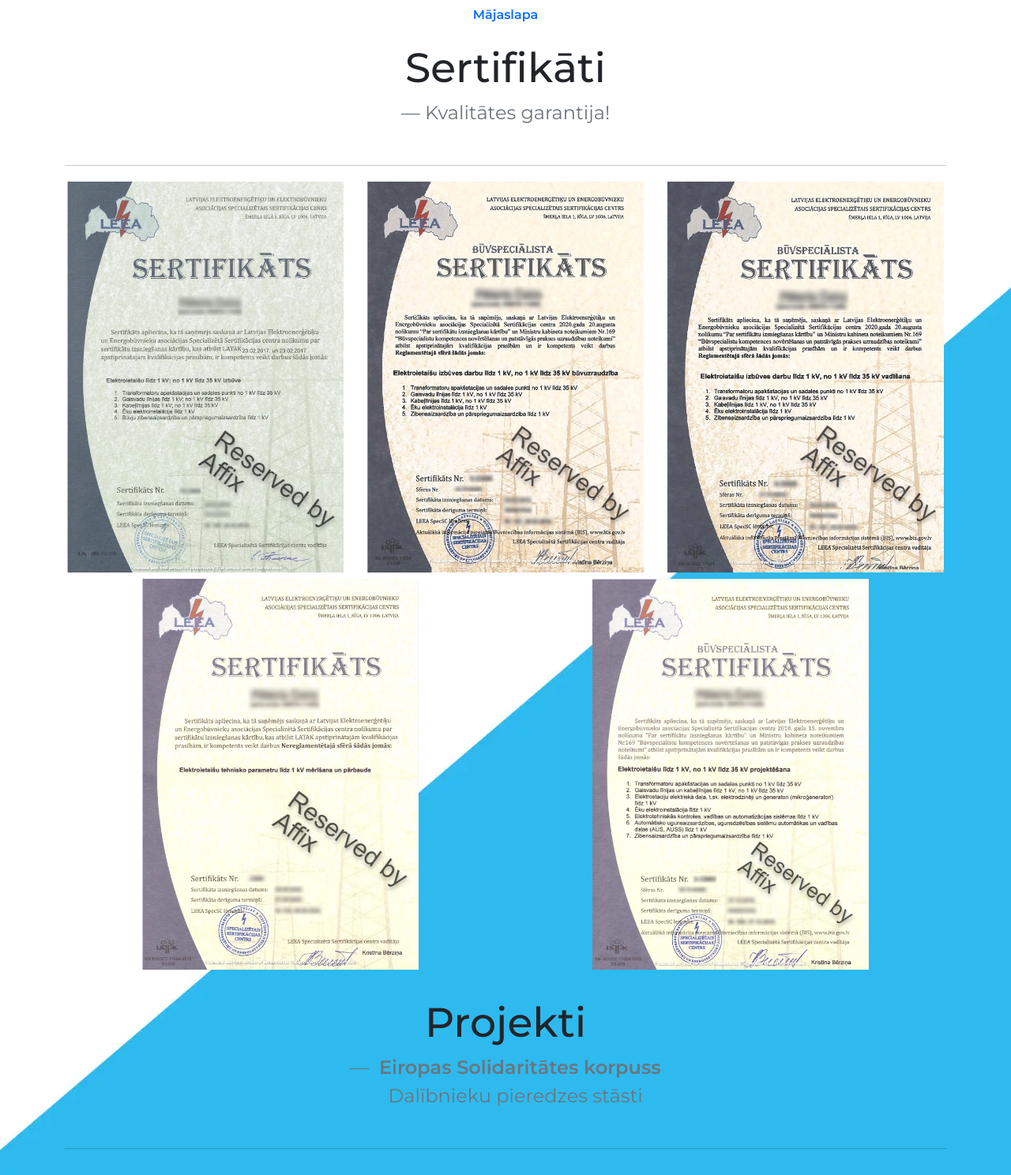
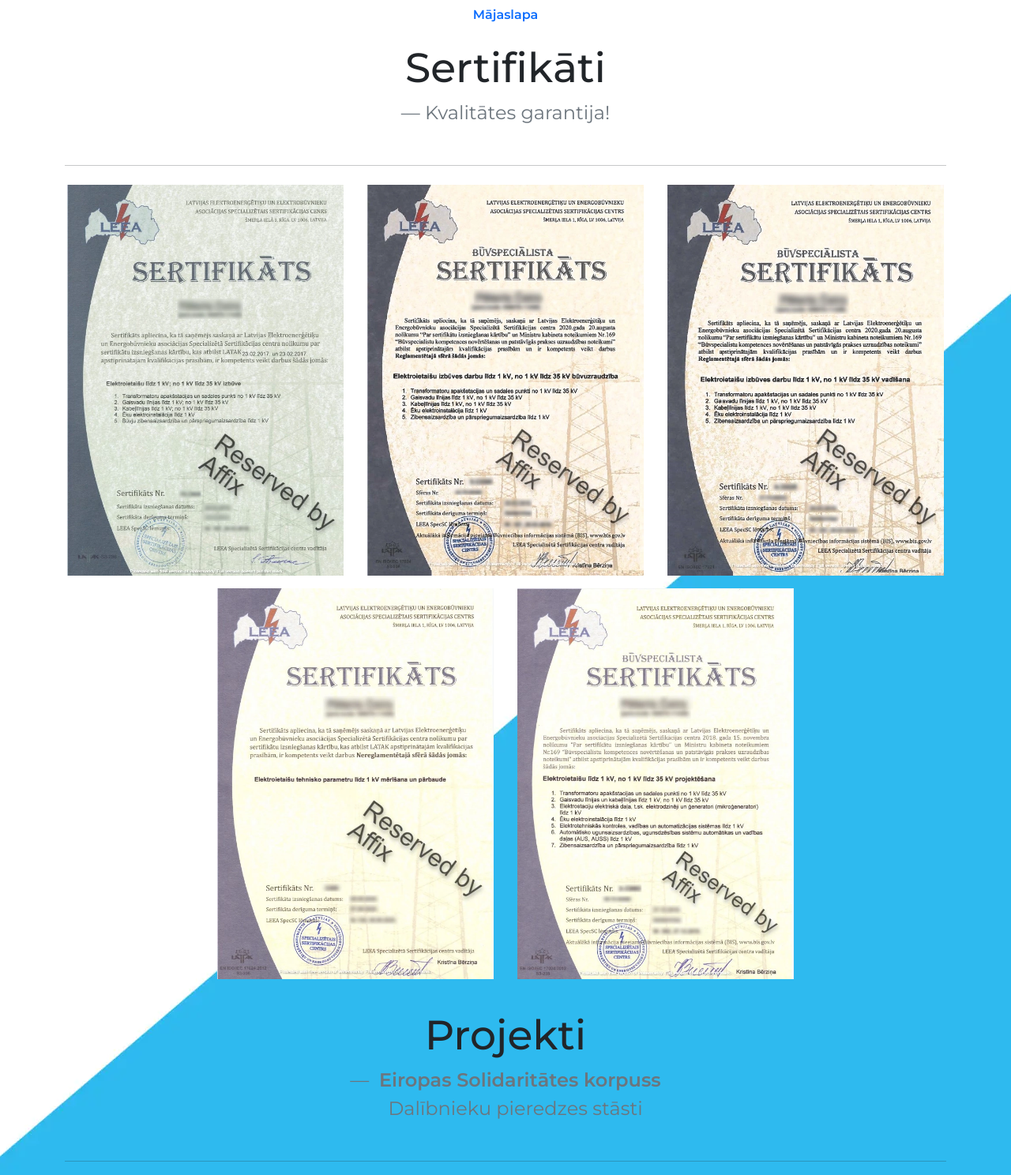
Before and after one commit to LaSTiqq/affix, a Django app: template affix/details/templates/details/index.html in a window 1280 px wide. Shown: the part 2190-3678 px from the top of the page at 79% size. Run offline with Django 3.2, Linux system fonts and the light colour scheme; the template is opened without the code that fills it, so the values that code supplies are empty, except form fields; tables that the repository leaves empty hold one stand-in row (values such as "Sample post"); form fields are guessed from the names that the template uses; some libraries are stand-ins or nearby versions.

Commit message:
Previous commit finishing #2

```diff
--- a/affix/details/templates/details/index.html
+++ b/affix/details/templates/details/index.html
@@ -261,58 +261,59 @@
         </figure>
         <hr class="mt-lg-3 mt-xl-5">
         <div class="row certs">
-            <div class="col-6 col-lg-4 zoom-in">
+            <div class="col-6 col-md-4 zoom-in">
                 <div data-aos="zoom-in" data-aos-once="true" data-aos-duration="600" data-aos-offset="200">
                     <picture>
                         <source srcset="{% static 'img/cert_1.webp' %}" type="image/webp">
                         <source srcset="{% static 'img/cert_1.jpg' %}" type="image/jpg">
-                        <img src="{% static 'img/cert_1.jpg' %}" class="d-block mx-auto my-1 img-fluid" width="350" height="500" alt="Certificate 1"
+                        <img src="{% static 'img/cert_1.jpg' %}" class="d-block mx-auto my-2 img-fluid" width="350" height="500" alt="Certificate 1"
 						loading="lazy">
                     </picture>
                 </div>
             </div>
-            <div class="col-6 col-lg-4 zoom-in">
+            <div class="col-6 col-md-4 zoom-in">
                 <div data-aos="zoom-in" data-aos-once="true" data-aos-duration="600" data-aos-offset="200">
                     <picture>
                         <source srcset="{% static 'img/cert_2.webp' %}" type="image/webp">
                         <source srcset="{% static 'img/cert_2.jpg' %}" type="image/jpg">
-                        <img src="{% static 'img/cert_2.jpg' %}" class="d-block mx-auto my-1 img-fluid" width="350" height="500" alt="Certificate 2"
+                        <img src="{% static 'img/cert_2.jpg' %}" class="d-block mx-auto my-2 img-fluid" width="350" height="500" alt="Certificate 2"
 						loading="lazy">
                     </picture>
                 </div>
             </div>
-            <div class="col-6 col-lg-4 zoom-in">
+            <div class="col-6 col-md-4 zoom-in">
                 <div data-aos="zoom-in" data-aos-once="true" data-aos-duration="600" data-aos-offset="200">
                     <picture>
                         <source srcset="{% static 'img/cert_3.webp' %}" type="image/webp">
                         <source srcset="{% static 'img/cert_3.jpg' %}" type="image/jpg">
-                        <img src="{% static 'img/cert_3.jpg' %}" class="d-block mx-auto my-1 img-fluid" width="350" height="500" alt="Certificate 3"
+                        <img src="{% static 'img/cert_3.jpg' %}" class="d-block mx-auto my-2 img-fluid" width="350" height="500" alt="Certificate 3"
 						loading="lazy">
                     </picture>
                 </div>
             </div>
-            <div class="col-6 col-lg-6 zoom-in">
-                <div data-aos="zoom-in" data-aos-once="true" data-aos-duration="600" data-aos-offset="100">
-                    <picture>
-                        <source srcset="{% static 'img/cert_4.webp' %}" type="image/webp">
+			<div class="col-md-2 support"></div>
+            <div class="col-6 col-md-4 zoom-in">
+				<div data-aos="zoom-in" data-aos-once="true" data-aos-duration="600" data-aos-offset="100">
+					<picture>
+						<source srcset="{% static 'img/cert_4.webp' %}" type="image/webp">
                         <source srcset="{% static 'img/cert_4.jpg' %}" type="image/jpg">
-                        <img src="{% static 'img/cert_4.jpg' %}" class="d-block mx-auto my-1 img-fluid" width="350" height="500" alt="Certificate 4"
+                        <img src="{% static 'img/cert_4.jpg' %}" class="d-block mx-auto my-2 img-fluid" width="350" height="500" alt="Certificate 4"
 						loading="lazy">
                     </picture>
                 </div>
             </div>
-			<div class="col-3 support"></div>
-            <div class="col-6 col-lg-6 zoom-in">
+			<div class="col-3 support-2"></div>
+            <div class="col-6 col-md-4 zoom-in">
                 <div data-aos="zoom-in" data-aos-once="true" data-aos-duration="600" data-aos-offset="100">
                     <picture>
                         <source srcset="{% static 'img/cert_5.webp' %}" type="image/webp">
                         <source srcset="{% static 'img/cert_5.jpg' %}" type="image/jpg">
-                        <img src="{% static 'img/cert_5.jpg' %}" class="d-block mx-auto my-1 img-fluid" width="350" height="500" alt="Certificate 5"
+                        <img src="{% static 'img/cert_5.jpg' %}" class="d-block mx-auto my-2 img-fluid" width="350" height="500" alt="Certificate 5"
 						loading="lazy">
                     </picture>
                 </div>
             </div>
-			<div class="col-3 support"></div>
+			<div class="col-3 support-2"></div>
         </div>
     </div>
     <!-- Projects -->
@@ -788,8 +789,7 @@
 					<li class="fw-bold" style="font-size: 16px;">Ierīkošana</li>
 						<ul style="list-style-type: disc; font-size: 14px;">
 							<li>
-								Izvēlieties <a target="_blank" rel="noreferrer" class="text-decoration-none link-primary"
-								href="https://www.affix.lv/#certificates">sertificētu būvspeciālistu</a>,
+								Izvēlieties <a class="text-decoration-none link-primary" id="help" href="#certificates">sertificētu būvspeciālistu</a>,
 								uzticiet viņam mikroģeneratora uzstādīšanas tehniskos darbus un lūdziet sagatavot
 								<a target="_blank" rel="noreferrer" class="text-decoration-none link-primary"
 								href="https://sadalestikls.lv/storage/app/media/uploaded-files/Iestat%C4%ABjumu.protokols.docx">invertora iestatījumu protokolu</a>.
--- a/affix/static/css/style.css
+++ b/affix/static/css/style.css
@@ -450,6 +450,10 @@
   button.carousel-control-next {
     display: none;
   }
+  /****** CERTIFICATES ******/
+  .support {
+    display: none;
+  }
   /****** EXPERIENCE ******/
   .item {
     height: 435px;
@@ -592,6 +596,10 @@
   button.carousel-control-next {
     display: none;
   }
+  /****** CERTIFICATES ******/
+  .support {
+    display: none;
+  }
   /****** EXPERIENCE ******/
   .item {
     height: 365px;
@@ -725,6 +733,10 @@
   button.carousel-control-next {
     display: none;
   }
+  /****** CERTIFICATES ******/
+  .support-2 {
+    display: none;
+  }
   /****** EXPERIENCE ******/
   .item {
     display: block;
@@ -814,7 +826,7 @@
     font-size: 20px;
   }
   /****** CERTIFICATES ******/
-  .support {
+  .support-2 {
     display: none;
   }
   /****** EXPERIENCE ******/
@@ -890,7 +902,7 @@
     background-attachment: fixed;
   }
   /****** CERTIFICATES ******/
-  .support {
+  .support-2 {
     display: none;
   }
   /****** HOVERS ******/
@@ -942,7 +954,7 @@
     background-attachment: fixed;
   }
   /****** CERTIFICATES ******/
-  .support {
+  .support-2 {
     display: none;
   }
   /****** HOVERS ******/
--- a/affix/static/js/script.js
+++ b/affix/static/js/script.js
@@ -2,6 +2,8 @@
   scrollFunction();
 };
 
+const Modal6 = document.getElementById("Modal6");
+const help = document.getElementById("help");
 const logo_default = document.getElementById("logo_default");
 const logo_newy = document.getElementById("logo_newy");
 const logo_lv = document.getElementById("logo_lv");
@@ -9,7 +11,7 @@
 
 function scrollFunction() {
   if (document.body.scrollTop > 50 || document.documentElement.scrollTop > 50) {
-	arrow.style.display = "block";
+    arrow.style.display = "block";
     // End values
     if (logo_default) {
       logo_default.style.width = "110px";
@@ -24,7 +26,7 @@
       logo_lv.style.height = "60px";
     }
   } else {
-	arrow.style.display = "none";
+    arrow.style.display = "none";
     // Start values
     if (logo_default) {
       logo_default.style.width = "160px";
@@ -40,3 +42,13 @@
     }
   }
 }
+
+function scrollToAnchor(aid) {
+  let aTag = $("a[name='" + aid + "']");
+  $("html,body").animate({ scrollTop: aTag.offset().top }, "slow");
+}
+
+$("#help").click(function () {
+  $("#Modal6").modal("hide");
+  scrollToAnchor("certificates");
+});
```
Also changed, not shown: 2 other files.
